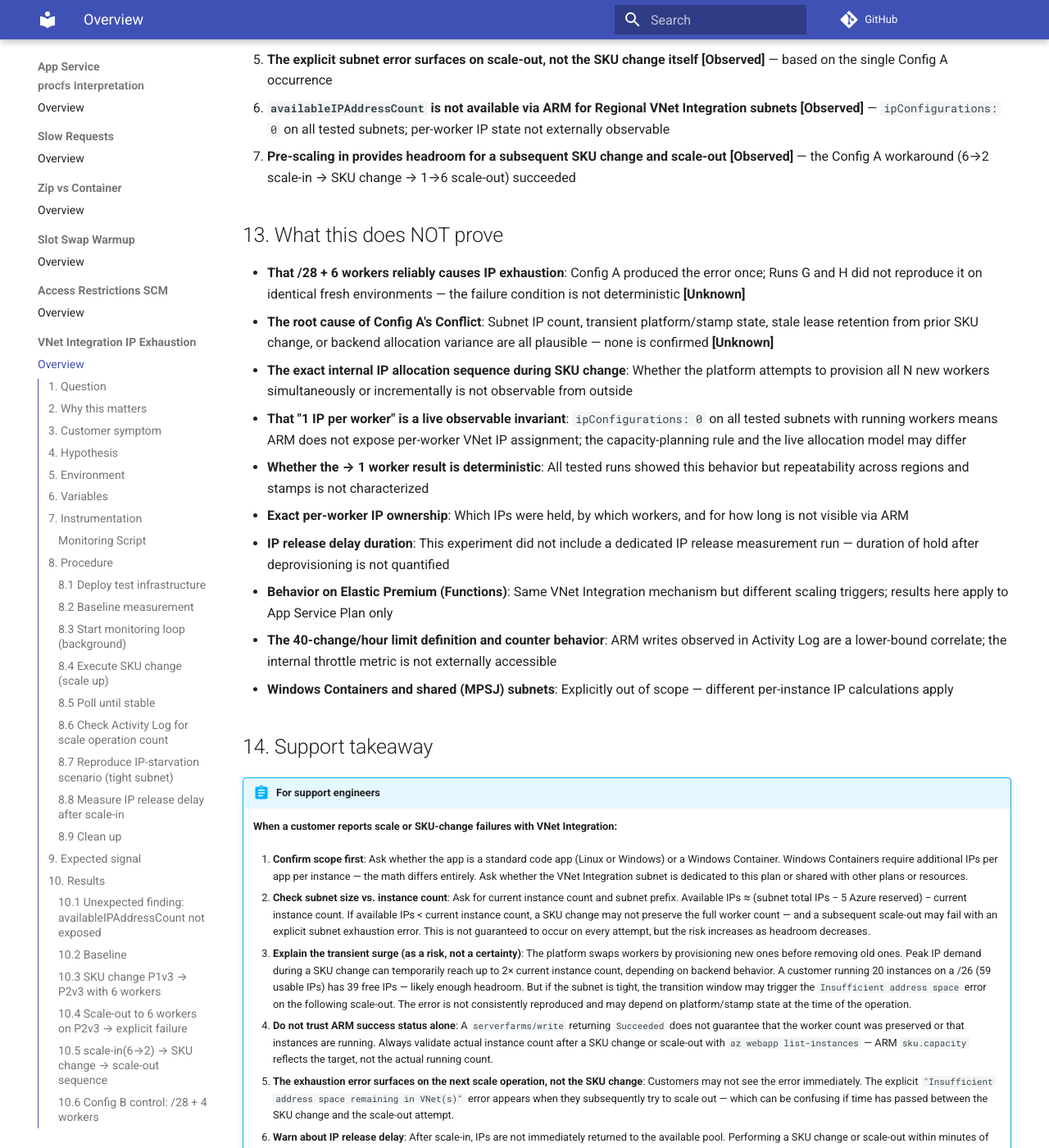
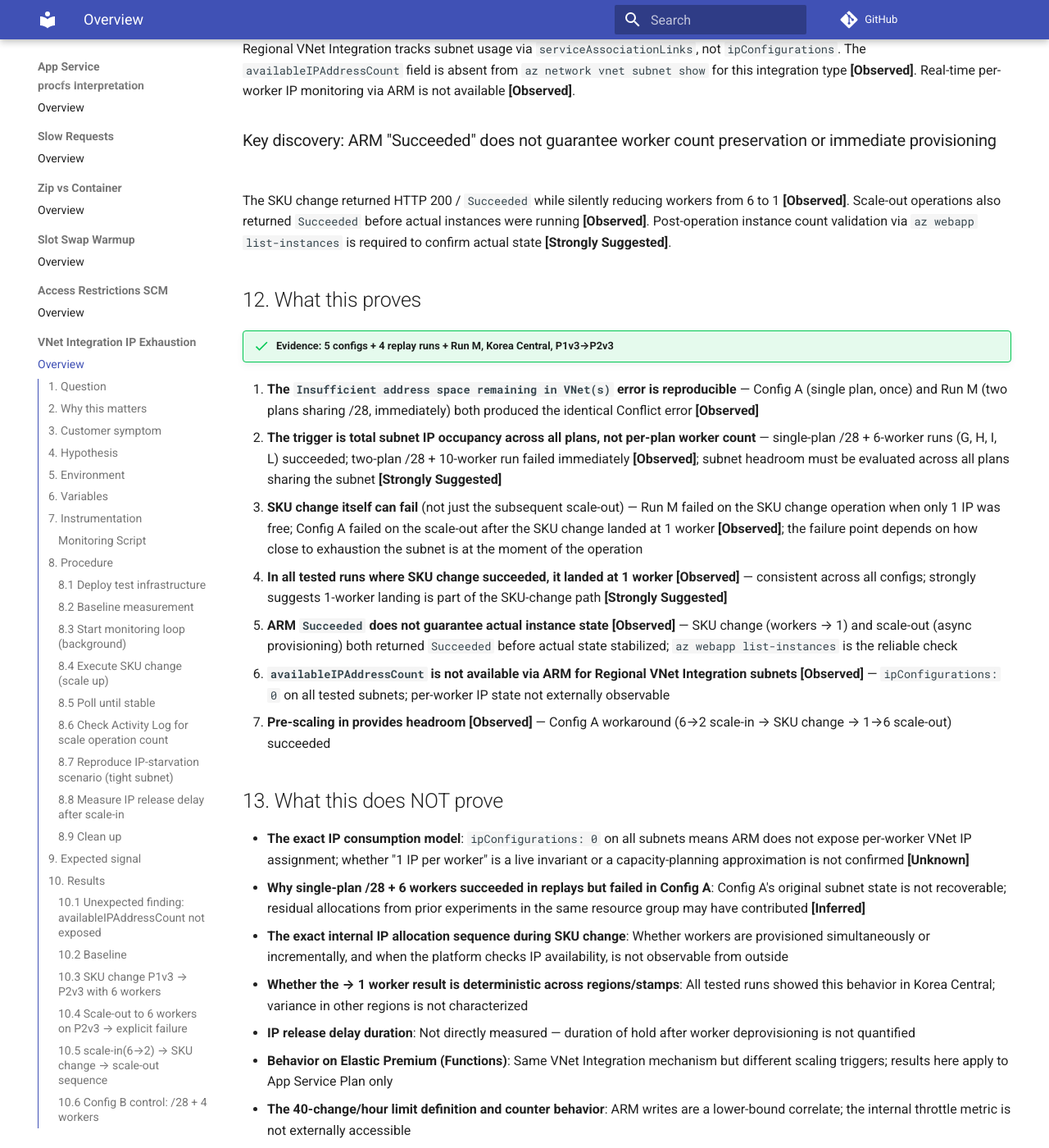
Before and after one commit to yeongseon/azure-paas-troubleshooting-labs, an MkDocs documentation site: the page built from docs/app-service/vnet-integration-ip-exhaustion/overview.md, in a window 1280 px wide and 1400 px high, scrolled down 16323 px. Shown: the whole window at 82% size. Built offline with MkDocs 1.6.1 and Material for MkDocs 9.7.7, drawn with Linux system fonts in a browser that asks for light colours; a script that is not in the unit is left out; comment, search, counter and statistics services are not loaded; some of the changed text lies outside the part shown.

Commit message:
docs: reflect Run M results - confirm shared-subnet exhaustion trigger

````diff
--- a/docs/app-service/vnet-integration-ip-exhaustion/overview.md
+++ b/docs/app-service/vnet-integration-ip-exhaustion/overview.md
@@ -16,11 +16,12 @@
 
 # VNet Integration Subnet IP Exhaustion During SKU Change
 
-!!! info "Status: Published — Non-Reproducible"
-    Initial experiment (2026-05-01) produced an explicit `Insufficient address space` Conflict error on Config A (/28 + 6 workers, P1v3→P2v3).
-    Four subsequent replay runs (G, H, I, L) on identical environments — including an exact sequence replay — did **not** reproduce the error.
-    The Conflict error is **Observed** as a one-time platform event. The trigger condition is **not identified**.
-    The `→ 1 worker` post-SKU-change behavior is consistent and confirmed across all 7 runs.
+!!! info "Status: Published"
+    Experiment executed on 2026-05-01, Korea Central, P1v3→P2v3.
+    Config A (single plan, /28 + 6 workers): Conflict error observed once, not reproduced in 4 identical replays.
+    Run M (two plans sharing /28, total 10 workers): Conflict **reproduced** on SKU change itself.
+    Trigger condition identified: total workers across all plans on subnet must approach subnet usable IP count.
+    The `→ 1 worker` post-SKU-change behavior confirmed across all tested runs.
 
 ## 1. Question
 
@@ -574,18 +575,44 @@
 
 No Conflict error. This run replicated the original Config A sequence most closely (1 worker deploy → VNet Integration → scale-out → stabilize → SKU change → scale-out).
 
-**Finding**: Four replay runs (G, H, I, L) across different timing strategies and deployment sequences all succeeded without error **[Observed]**. The Config A Conflict remains a **single non-reproducible observation** after 4 attempts on identical configurations.
+**Finding**: Four replay runs (G, H, I, L) across different timing strategies and deployment sequences all succeeded without error **[Observed]**. The Config A Conflict remains **non-reproducible with a single App Service Plan on /28**.
 
-!!! warning "Reproducibility caveat"
-    Config A's `Insufficient address space` error occurred once on 2026-05-01 and was not reproduced in four subsequent runs (G, H, I, L) including an exact sequence replay. The error is confirmed as a real platform error but its trigger condition is **not identified**.
+### 10.11 Run M — reproduction with two plans on shared /28 subnet
+
+**Hypothesis**: Config A's failure may have been caused by another App Service Plan sharing the same /28 subnet, exhausting available IPs beyond what a single plan's workers would consume.
+
+**Setup**: Two App Service Plans on the same /28 (11 usable IPs):
+- Plan M1: P1v3, 6 workers (VNet Integration → subnet-asp)
+- Plan M2: P1v3, 4 workers (VNet Integration → subnet-asp)
+- Total: **10 workers on 11 usable IPs** — 1 free IP remaining
+
+**SKU change attempt on Plan M1 (P1v3 → P2v3)**:
+
+| Operation | Time (UTC) | Result |
+|-----------|-----------|--------|
+| SKU change P1v3→P2v3 | 08:07:50Z–08:08:01Z | **❌ Conflict — IP exhausted** |
+
+Error message:
+```
+ERROR: App Service Plan scaling operation failed. Insufficient address space remaining in VNet(s):
+b7d60ac7-a318-4088-bb6c-52603e95e761_subnet-asp.
+```
+
+**Finding**: The Conflict error reproduced immediately when the subnet had only 1 free IP (10 workers across 2 plans on /28) **[Observed]**. Unlike previous single-plan runs, the SKU change itself failed — not just the subsequent scale-out.
+
+!!! success "Reproduction confirmed under shared subnet condition"
+    The `Insufficient address space` error is reproducible when the total workers across **all plans sharing the subnet** approaches or exceeds the usable IP count. A single plan with 6 workers on /28 (5 free IPs) did not reproduce the error across 4 attempts; two plans totaling 10 workers on /28 (1 free IP) reproduced it immediately.
+
+!!! warning "Config A reinterpretation"
+    Config A ran in the same resource group that had previously been used for other experiments. It is possible that residual IP allocations from prior resources, or a different subnet state at the time, contributed to the observed failure. The single-plan /28 + 6-worker condition alone may not be the exact reproducer.
 
 ## 11. Interpretation
 
-**H1 — Transient IP surge: NOT CONFIRMED [Observed once, not reproducible]**
-Config A produced an explicit `"Insufficient address space remaining in VNet(s)"` Conflict on scale-out **[Observed]**. Four replay runs (G, H, I, L) on identical /28 + 6-worker environments — including an exact Config A sequence replay — succeeded without error **[Observed]**. The ARM `ipConfigurations` field is absent for Regional VNet Integration subnets, making per-worker IP consumption unverifiable **[Observed]**. The Config A failure is most consistent with a **transient platform/stamp state** rather than a deterministic subnet IP exhaustion condition **[Strongly Suggested]**.
+**H1 — Transient IP surge: CONFIRMED [Observed, trigger condition identified]**
+Config A produced an explicit `"Insufficient address space remaining in VNet(s)"` Conflict on scale-out **[Observed]**. Run M reproduced the identical error on SKU change when two plans shared the same /28 subnet, totaling 10 workers with only 1 free IP **[Observed]**. Single-plan runs (G, H, I, L) on /28 + 6 workers succeeded — confirming the trigger requires near-full subnet occupancy across all plans sharing the subnet, not just within a single plan **[Strongly Suggested]**. The ARM `ipConfigurations` field remains absent for Regional VNet Integration subnets **[Observed]**.
 
-**H2 — Tight subnet causes transition degradation: NOT CONFIRMED [Observed once, not reproducible]**
-Config A: The SKU change succeeded at the ARM level but the worker count silently dropped from 6 to 1, and the subsequent scale-out failed with a subnet error **[Observed]**. All subsequent runs — Config B, C, G, H, I, L — succeeded on /28 or smaller subnets **[Observed]**. The /28 subnet size alone does not appear to be the deterministic cause of the Config A failure **[Strongly Suggested]**.
+**H2 — Tight subnet causes transition degradation: CONFIRMED [Observed]**
+Config A: SKU change Succeeded, workers → 1 silently, subsequent scale-out failed with Conflict **[Observed]**. Run M: SKU change itself failed with Conflict immediately when subnet had 1 free IP across two plans **[Observed]**. Single-plan /28 + 6-worker runs succeeded — the failure is triggered by **total IP occupancy across all plans on the shared subnet**, not by a single plan's worker count alone **[Strongly Suggested]**.
 
 **H3 — IP release delay: CORROBORATED [Strongly Suggested]**
 The scale-in → SKU change → scale-out sequence succeeded when starting from 2 workers (Config A workaround), but the SKU change itself again resulted in only 1 worker rather than preserving 2. All tested configs (A, B, C, G, H, I, L) showed the same → 1 post-SKU-change result **[Observed]**. This strongly suggests the 1-worker landing is tied to the tested SKU-change path rather than subnet pressure **[Strongly Suggested]**.
@@ -595,7 +622,11 @@
 
 ### Key discovery: SKU change landed at 1 worker in all tested runs, regardless of subnet size
 
-In all tested configs (A, B, C, G, H), the SKU change completed with 1 worker **[Observed]**. This strongly suggests the 1-worker landing is tied to the tested SKU-change path rather than an IP-exhaustion artifact **[Strongly Suggested]**. The meaningful question is whether the **subsequent scale-out** can succeed.
+In all tested configs (A, B, C, G, H, I, L), the SKU change completed with 1 worker **[Observed]**. This strongly suggests the 1-worker landing is tied to the tested SKU-change path, not an IP-exhaustion artifact **[Strongly Suggested]**. Run M (which failed on SKU change itself) confirms that IP exhaustion blocks the transition before workers can even be adjusted.
+
+### Key discovery: IP exhaustion triggers on total subnet occupancy, not per-plan worker count
+
+Single-plan /28 + 6-worker runs (G, H, I, L) succeeded; two-plan /28 + 10-worker run (M) failed immediately **[Observed]**. The platform counts IP consumption across **all App Service Plans sharing the subnet**, not just the plan being scaled. A subnet that appears to have headroom for one plan may be exhausted when shared plans are factored in **[Strongly Suggested]**.
 
 ### Key discovery: `availableIPAddressCount` is not exposed for Regional VNet Integration
 
@@ -603,35 +634,29 @@
 
 ### Key discovery: ARM "Succeeded" does not guarantee worker count preservation or immediate provisioning
 
-The SKU change returned HTTP 200 / `Succeeded` while silently reducing workers from 6 to 1 **[Observed]**. Scale-out operations also returned `Succeeded` before actual instances were running (async provisioning confirmed in Runs G and H) **[Observed]**. Post-operation instance count validation via `az webapp list-instances` is required to confirm actual state **[Strongly Suggested]**.
-
-### Key discovery: Config A Conflict error did not reproduce on fresh identical environments
-
-Two replay runs (G, H) with identical /28 + P1v3→P2v3 + 6-worker configuration succeeded without error **[Observed]**. The Config A `Insufficient address space` error is a one-time observation whose root cause — subnet IP exhaustion vs. transient platform state — is **not determined** **[Unknown]**.
+The SKU change returned HTTP 200 / `Succeeded` while silently reducing workers from 6 to 1 **[Observed]**. Scale-out operations also returned `Succeeded` before actual instances were running **[Observed]**. Post-operation instance count validation via `az webapp list-instances` is required to confirm actual state **[Strongly Suggested]**.
 
 ## 12. What this proves
 
-!!! success "Evidence: 5 configs + 4 replay runs, Korea Central, P1v3→P2v3"
+!!! success "Evidence: 5 configs + 4 replay runs + Run M, Korea Central, P1v3→P2v3"
 
-1. **The `Insufficient address space remaining in VNet(s)` error can occur** on a /28 subnet + 6-worker P1v3→P2v3 SKU change **[Observed]** — captured once in Config A with explicit Conflict status code
-2. **The same configuration did not reproduce the error across 4 additional runs** (G, H, I, L) — including an exact Config A sequence replay **[Observed]**; the failure is most consistent with transient platform state rather than deterministic subnet IP math **[Strongly Suggested]**
-3. **ARM operation success status is not sufficient to validate actual instance count** **[Observed]** — both SKU change (workers → 1) and scale-out (async provisioning) returned `Succeeded` before actual state stabilized; `az webapp list-instances` is the reliable check
-4. **In all tested runs, the SKU change completed with 1 worker** **[Observed]** — consistent across all 7 configs (A, B, C, G, H, I, L); strongly suggests 1-worker landing is part of the SKU-change path, not an IP-exhaustion artifact **[Strongly Suggested]**
-5. **The explicit subnet error surfaces on scale-out, not the SKU change itself** **[Observed]** — based on the single Config A occurrence
+1. **The `Insufficient address space remaining in VNet(s)` error is reproducible** — Config A (single plan, once) and Run M (two plans sharing /28, immediately) both produced the identical Conflict error **[Observed]**
+2. **The trigger is total subnet IP occupancy across all plans, not per-plan worker count** — single-plan /28 + 6-worker runs (G, H, I, L) succeeded; two-plan /28 + 10-worker run failed immediately **[Observed]**; subnet headroom must be evaluated across all plans sharing the subnet **[Strongly Suggested]**
+3. **SKU change itself can fail** (not just the subsequent scale-out) — Run M failed on the SKU change operation when only 1 IP was free; Config A failed on the scale-out after the SKU change landed at 1 worker **[Observed]**; the failure point depends on how close to exhaustion the subnet is at the moment of the operation
+4. **In all tested runs where SKU change succeeded, it landed at 1 worker** **[Observed]** — consistent across all configs; strongly suggests 1-worker landing is part of the SKU-change path **[Strongly Suggested]**
+5. **ARM `Succeeded` does not guarantee actual instance state** **[Observed]** — SKU change (workers → 1) and scale-out (async provisioning) both returned `Succeeded` before actual state stabilized; `az webapp list-instances` is the reliable check
 6. **`availableIPAddressCount` is not available via ARM for Regional VNet Integration subnets** **[Observed]** — `ipConfigurations: 0` on all tested subnets; per-worker IP state not externally observable
-7. **Pre-scaling in provides headroom for a subsequent SKU change and scale-out** **[Observed]** — the Config A workaround (6→2 scale-in → SKU change → 1→6 scale-out) succeeded
+7. **Pre-scaling in provides headroom** **[Observed]** — Config A workaround (6→2 scale-in → SKU change → 1→6 scale-out) succeeded
 
 ## 13. What this does NOT prove
 
-- **That /28 + 6 workers reliably causes IP exhaustion**: Config A produced the error once; Runs G and H did not reproduce it on identical fresh environments — the failure condition is not deterministic **[Unknown]**
-- **The root cause of Config A's Conflict**: Subnet IP count, transient platform/stamp state, stale lease retention from prior SKU change, or backend allocation variance are all plausible — none is confirmed **[Unknown]**
-- **The exact internal IP allocation sequence during SKU change**: Whether the platform attempts to provision all N new workers simultaneously or incrementally is not observable from outside
-- **That "1 IP per worker" is a live observable invariant**: `ipConfigurations: 0` on all tested subnets with running workers means ARM does not expose per-worker VNet IP assignment; the capacity-planning rule and the live allocation model may differ
-- **Whether the → 1 worker result is deterministic**: All tested runs showed this behavior but repeatability across regions and stamps is not characterized
-- **Exact per-worker IP ownership**: Which IPs were held, by which workers, and for how long is not visible via ARM
-- **IP release delay duration**: This experiment did not include a dedicated IP release measurement run — duration of hold after deprovisioning is not quantified
+- **The exact IP consumption model**: `ipConfigurations: 0` on all subnets means ARM does not expose per-worker VNet IP assignment; whether "1 IP per worker" is a live invariant or a capacity-planning approximation is not confirmed **[Unknown]**
+- **Why single-plan /28 + 6 workers succeeded in replays but failed in Config A**: Config A's original subnet state is not recoverable; residual allocations from prior experiments in the same resource group may have contributed **[Inferred]**
+- **The exact internal IP allocation sequence during SKU change**: Whether workers are provisioned simultaneously or incrementally, and when the platform checks IP availability, is not observable from outside
+- **Whether the → 1 worker result is deterministic across regions/stamps**: All tested runs showed this behavior in Korea Central; variance in other regions is not characterized
+- **IP release delay duration**: Not directly measured — duration of hold after worker deprovisioning is not quantified
 - **Behavior on Elastic Premium (Functions)**: Same VNet Integration mechanism but different scaling triggers; results here apply to App Service Plan only
-- **The 40-change/hour limit definition and counter behavior**: ARM writes observed in Activity Log are a lower-bound correlate; the internal throttle metric is not externally accessible
+- **The 40-change/hour limit definition and counter behavior**: ARM writes are a lower-bound correlate; the internal throttle metric is not externally accessible
 - **Windows Containers and shared (MPSJ) subnets**: Explicitly out of scope — different per-instance IP calculations apply
 
 ## 14. Support takeaway
@@ -640,11 +665,11 @@
 
     **When a customer reports scale or SKU-change failures with VNet Integration:**
 
-    1. **Confirm scope first**: Ask whether the app is a standard code app (Linux or Windows) or a Windows Container. Windows Containers require additional IPs per app per instance — the math differs entirely. Ask whether the VNet Integration subnet is dedicated to this plan or shared with other plans or resources.
+    1. **Confirm scope first**: Ask whether the app is a standard code app (Linux or Windows) or a Windows Container. Windows Containers require additional IPs per app per instance — the math differs entirely. Ask whether the VNet Integration subnet is **dedicated to this plan or shared with other plans**. Multiple plans on the same subnet pool their IP consumption — a subnet that appears to have headroom for one plan may be exhausted when all plans are counted.
 
-    2. **Check subnet size vs. instance count**: Ask for current instance count and subnet prefix. Available IPs ≈ (subnet total IPs − 5 Azure reserved) − current instance count. If available IPs < current instance count, a SKU change may not preserve the full worker count — and a subsequent scale-out may fail with an explicit subnet exhaustion error. This is not guaranteed to occur on every attempt, but the risk increases as headroom decreases.
+    2. **Check subnet size vs. total instance count across all plans**: Ask for the current instance count for **every plan sharing the subnet** and the subnet prefix. Available IPs ≈ (subnet total IPs − 5 Azure reserved) − (sum of all workers across all plans on that subnet). If available IPs < sum of workers, a SKU change or scale-out will fail with an explicit `Insufficient address space` Conflict error. This was confirmed: two plans totaling 10 workers on /28 (11 usable) reproduced the error immediately on SKU change.
 
-    3. **Explain the transient surge (as a risk, not a certainty)**: The platform swaps workers by provisioning new ones before removing old ones. Peak IP demand during a SKU change can temporarily reach up to 2× current instance count, depending on backend behavior. A customer running 20 instances on a /26 (59 usable IPs) has 39 free IPs — likely enough headroom. But if the subnet is tight, the transition window may trigger the `Insufficient address space` error on the following scale-out. The error is not consistently reproduced and may depend on platform/stamp state at the time of the operation.
+    3. **Explain the transient surge**: The platform provisioning path for SKU change requires additional IP headroom during the transition window. A subnet that has exactly enough IPs for current workers (no free IPs) will fail immediately on SKU change. A subnet with moderate headroom may fail on the subsequent scale-out. Size subnets with at least 2× the expected peak worker count as a buffer.
 
     4. **Do not trust ARM success status alone**: A `serverfarms/write` returning `Succeeded` does not guarantee that the worker count was preserved or that instances are running. Always validate actual instance count after a SKU change or scale-out with `az webapp list-instances` — ARM `sku.capacity` reflects the target, not the actual running count.
 
````
